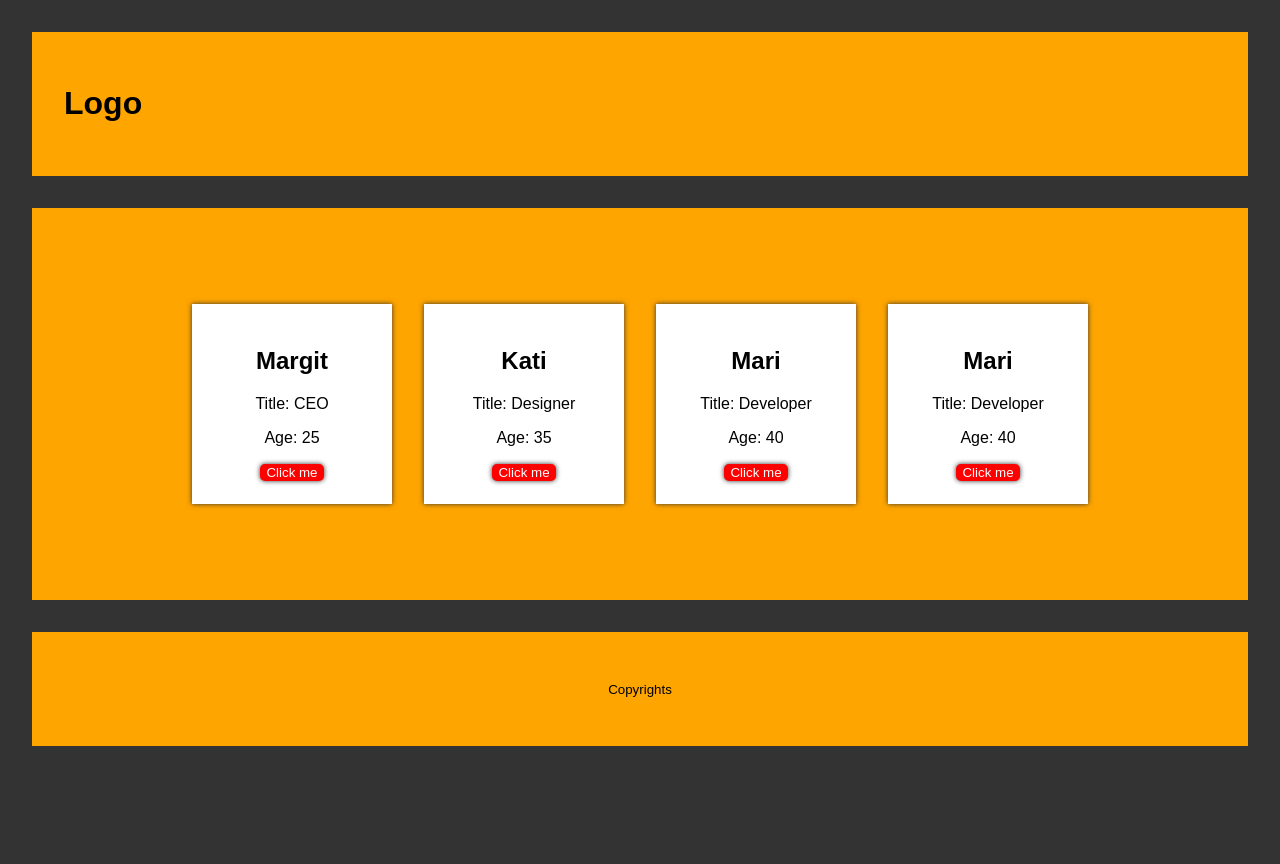
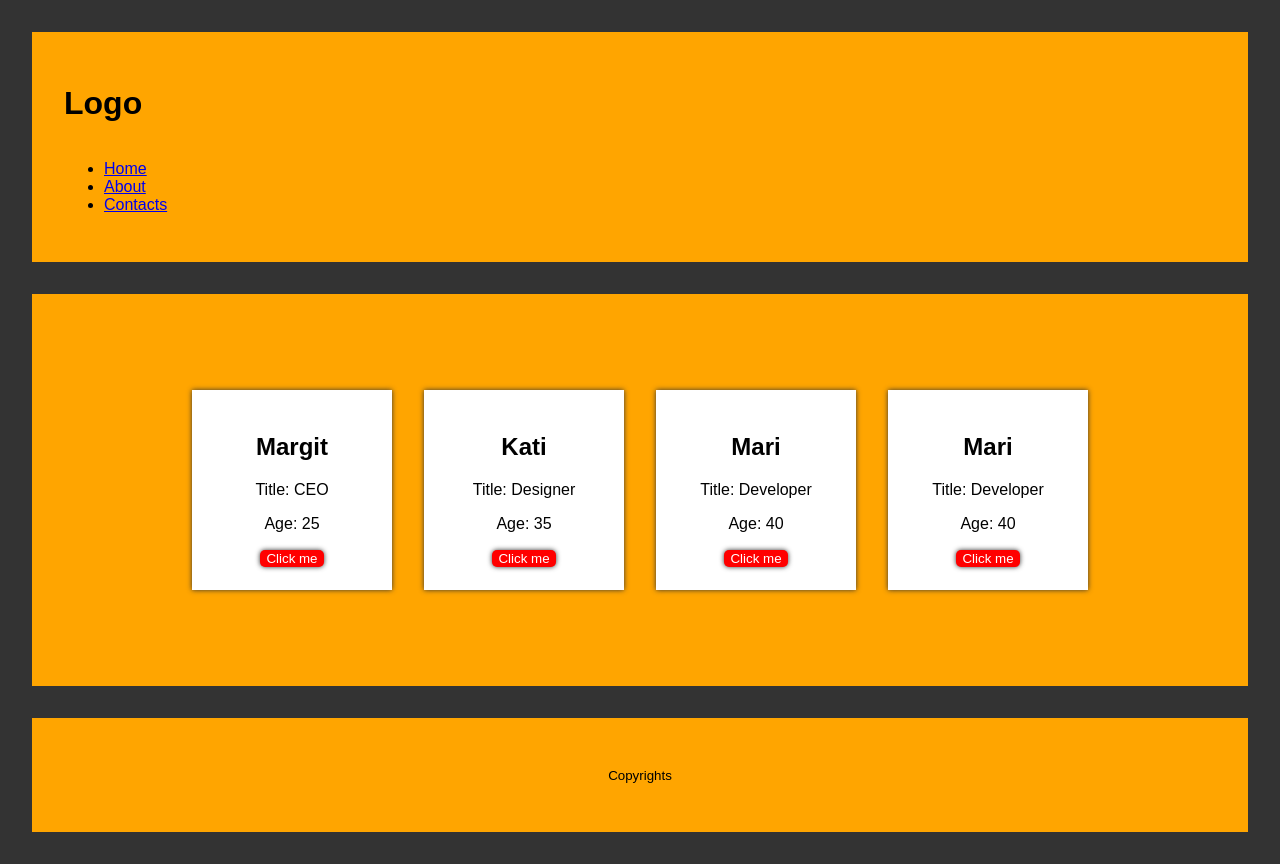
Before and after one commit to nguyenminhtrang2206/demo2, a React (Create React App) app: page /boxes in a window 1280 px wide. Before the commit the page ends 800 px from the top, so only its background shows below. Built offline with nearby package versions, Linux system fonts and the light colour scheme.

Commit message:
destructure

```diff
--- a/package.json
+++ b/package.json
@@ -8,6 +8,7 @@
     "@testing-library/user-event": "^12.8.3",
     "react": "^17.0.2",
     "react-dom": "^17.0.2",
+    "react-router-dom": "^5.3.0",
     "react-scripts": "4.0.3",
     "web-vitals": "^1.1.2"
   },
--- a/src/App.css
+++ b/src/App.css
@@ -8,6 +8,11 @@ footer {
   background-color: orange;
   margin: 2rem;
   padding: 2rem;
+}
+
+nav {
+  display: inline-block;
+  list-style: none;
 }
 main {
   display: flex;
--- a/src/App.js
+++ b/src/App.js
@@ -1,19 +1,20 @@
 
 import './App.css';
-import MainC from './Components/MainC'
-import Header from './Components/Header'
-import Footer from './Components/Footer'
+import Header from './Components/Header';
+import Footer from './Components/Footer';
+import {BrowserRouter as Router} from 'react-router-dom';
+import Boxes from './Components/Boxes';
 
 
 function App() {
   return (
-    <>
+    <Router>
       <div class="max-width">
         <Header />
-        <MainC />
+        <Boxes />
         <Footer />
       </div>
-    </>
+    </Router>
   );
 }
 
--- a/src/Components/Box.js
+++ b/src/Components/Box.js
@@ -1,4 +1,4 @@
-const Box = (props) => {
+const Box = ({ name, title, age }) => {
   const addEventHandler = () => {
     console.log("WOW from box");
   };
@@ -6,10 +6,10 @@ const Box = (props) => {
   return (
     <div className="box">
       <div>
-          <h2>{props.name}</h2>
-          <p>Title: {props.title}</p>
-          <p>Age: {props.age}</p>
-          <button onClick ={addEventHandler}>Click me</button>
+        <h2>{name}</h2>
+        <p>Title: {title}</p>
+        <p>Age: {age}</p>
+        <button onClick={addEventHandler}>Click me</button>
       </div>
     </div>
   );
--- a/src/Components/MainC.js
+++ b/src/Components/Boxes.js
@@ -1,7 +1,7 @@
 import React, { Component } from "react";
 import Box from "./Box";
 
-class MainC extends Component {
+class Boxes extends Component {
   state = {
     persons: [
       { id: 1, name: "Margit", age: 25, title: "CEO" },
@@ -29,4 +29,4 @@ class MainC extends Component {
   }
 }
 
-export default MainC;
+export default Boxes;
--- a/src/Components/Header.js
+++ b/src/Components/Header.js
@@ -1,7 +1,18 @@
+import { NavLink } from "react-router-dom";
+
 const Header = () => {
   return (
     <header>
       <h1>Logo</h1>
+      <div>
+      <nav>
+        <ul>
+          <li><NavLink to="/">Home</NavLink></li>
+          <li><NavLink to="/About">About</NavLink></li>
+          <li><NavLink to="/Contacts">Contacts</NavLink></li>
+        </ul>
+      </nav>
+      </div>
     </header>
   );
 };
```
Also changed, not shown: src/Components/Main.js (+32 -4 lines), 1 other file (tests, documents, lock files or other folders). Lines whose indentation alone changed are shown as unchanged.
